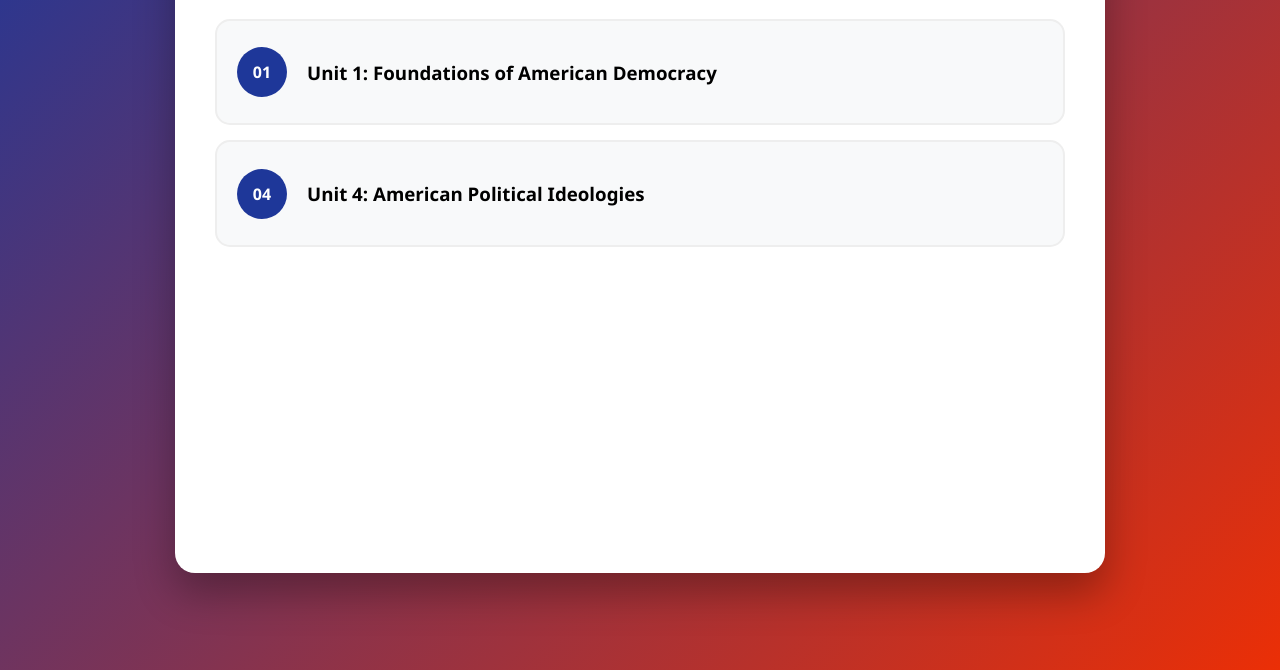
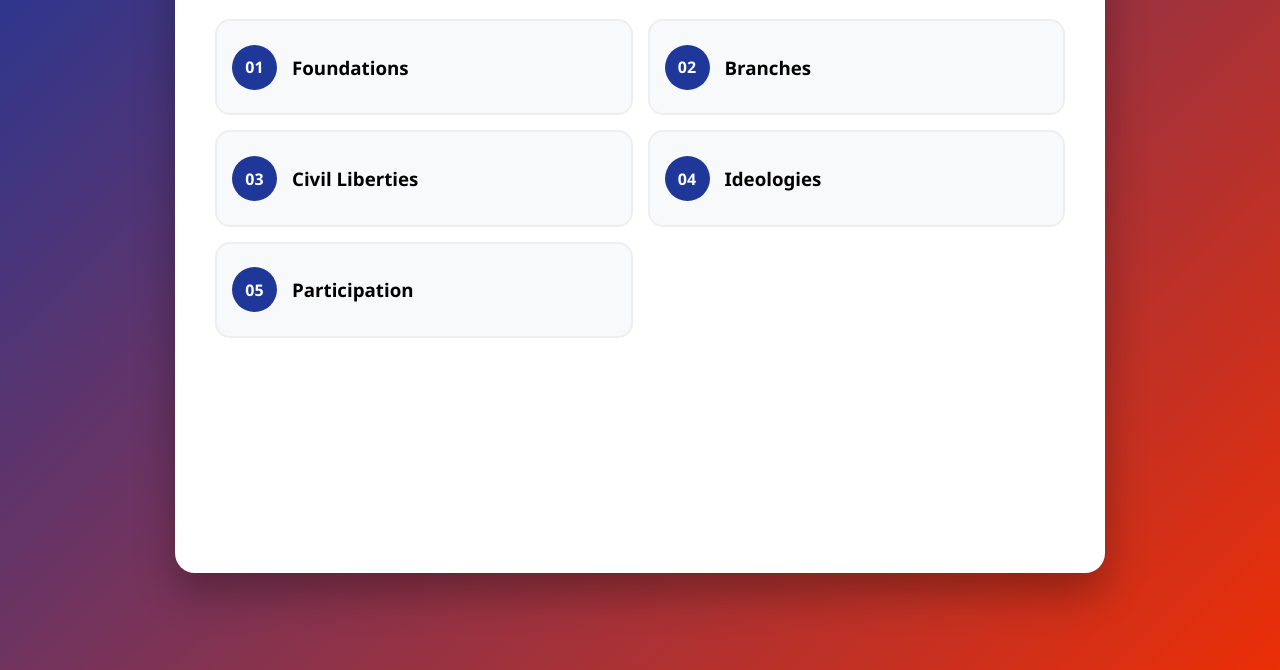
Before and after one commit to alinakristitaylor-lgtm/ap-gov-am-ideologies-study-guide, a plain HTML site: page index.html in a window 1280 px wide. Shown: the part 170-840 px from the top of the page. Drawn offline with Linux system fonts and the light colour scheme.

Commit message:
Update index.html

```diff
--- a/index.html
+++ b/index.html
@@ -12,24 +12,15 @@
         .tab-btn { flex: 1; padding: 15px; border: none; background: rgba(255,255,255,0.2); color: white; font-weight: bold; cursor: pointer; border-radius: 15px 15px 0 0; }
         .tab-btn.active { background: var(--white); color: var(--primary); }
         #main-card { background: var(--white); width: 100%; max-width: 850px; border-radius: 0 0 20px 20px; padding: 2.5rem; min-height: 600px; box-shadow: 0 20px 40px rgba(0,0,0,0.3); }
-        .unit-card { background: #f8f9fa; border: 2px solid #eee; padding: 20px; margin-bottom: 15px; border-radius: 15px; cursor: pointer; display: flex; align-items: center; gap: 20px; transition: 0.3s; }
+        .home-grid { display: grid; grid-template-columns: 1fr 1fr; gap: 15px; margin-top: 20px; }
+        .unit-card { background: #f8f9fa; border: 2px solid #eee; padding: 15px; border-radius: 15px; cursor: pointer; transition: 0.3s; display: flex; align-items: center; gap: 15px; }
         .unit-card:hover { border-color: var(--secondary); transform: translateY(-3px); }
-        .icon-circle { background: var(--primary); color: white; width: 50px; height: 50px; border-radius: 50%; display: flex; align-items: center; justify-content: center; font-weight: bold; }
+        .icon-circle { background: var(--primary); color: white; width: 45px; height: 45px; border-radius: 50%; display: flex; align-items: center; justify-content: center; font-weight: bold; flex-shrink: 0; }
         .mode-select { display: grid; grid-template-columns: 1fr 1fr; gap: 20px; margin-top: 20px; }
         .mode-btn { padding: 20px; border: 2px solid var(--secondary); border-radius: 12px; background: white; color: var(--primary); font-weight: bold; cursor: pointer; }
         .mode-btn:hover { background: var(--secondary); color: white; }
         .hidden { display: none; }
         .action-btn { background: var(--primary); color: white; padding: 12px 24px; border: none; border-radius: 8px; cursor: pointer; margin-top: 15px; }
-        /* Trivia/FRQ Styles */
-        .progress-box { width: 100%; background: #eee; height: 14px; border-radius: 7px; margin-bottom: 2rem; overflow: hidden; }
-        #bar { width: 0%; height: 100%; background: linear-gradient(90deg, #4a69bd, #eb2f06); transition: 0.4s; }
-        .opt-grid { display: grid; grid-template-columns: 1fr 1fr; gap: 15px; }
-        .btn-opt { padding: 16px; border: 2px solid #dcdde1; border-radius: 12px; cursor: pointer; font-weight: 600; }
-        .correct { background: var(--success); color: white; }
-        .wrong { background: var(--accent); color: white; }
-        .graph-container { display: flex; align-items: flex-end; justify-content: space-around; height: 250px; padding: 20px; border-left: 3px solid #333; border-bottom: 3px solid #333; margin: 30px 0; background: #fafafa; }
-        .graph-bar { width: 60px; background: var(--secondary); color: white; display: flex; align-items: flex-start; justify-content: center; padding-top: 10px; }
-        .rubric-box { display: none; background: #fff3cd; border-left: 6px solid #ffc107; padding: 15px; margin-top: 15px; }
     </style>
 </head>
 <body>
@@ -41,8 +32,13 @@
 <div id="main-card">
     <div id="home-content">
         <h1>AP Government Portal</h1>
-        <div class="unit-card" onclick="showUnit('unit1')"><div class="icon-circle">01</div><h3>Unit 1: Foundations of American Democracy</h3></div>
-        <div class="unit-card" onclick="showUnit('unit4')"><div class="icon-circle">04</div><h3>Unit 4: American Political Ideologies</h3></div>
+        <div class="home-grid">
+            <div class="unit-card" onclick="showUnit('unit1')"><div class="icon-circle">01</div><h3>Foundations</h3></div>
+            <div class="unit-card" onclick="showUnit('unit2')"><div class="icon-circle">02</div><h3>Branches</h3></div>
+            <div class="unit-card" onclick="showUnit('unit3')"><div class="icon-circle">03</div><h3>Civil Liberties</h3></div>
+            <div class="unit-card" onclick="showUnit('unit4')"><div class="icon-circle">04</div><h3>Ideologies</h3></div>
+            <div class="unit-card" onclick="showUnit('unit5')"><div class="icon-circle">05</div><h3>Participation</h3></div>
+        </div>
     </div>
 
     <div id="unit-menu" class="hidden">
@@ -61,16 +57,12 @@
 </div>
 
 <script>
-// Data Bank
 const data = {
-    unit1: {
-        title: "Unit 1: Foundations",
-        trivia: [{q: "Compromise that created a bicameral legislature.", a: "Great Compromise", options: ["Great Compromise", "3/5ths Compromise", "New Jersey Plan", "Virginia Plan"]}, {q: "System where power is divided between national and state levels.", a: "Federalism", options: ["Federalism", "Unitary", "Confederacy", "Democracy"]}],
-        frqs: [{title: "Separation of Powers", prompts: "Explain how checks and balances limit presidential power.", rubric: "Mention veto override, appointment confirmation, and impeachment."}]
-    },
+    unit1: { title: "Unit 1: Foundations", trivia: [], frqs: [] },
+    unit2: { title: "Unit 2: Interactions Among Branches", trivia: [], frqs: [] },
+    unit3: { title: "Unit 3: Civil Liberties & Rights", trivia: [], frqs: [] },
     unit4: {
-        title: "Unit 4: Ideologies",
-        // Your full 35-question bank
+        title: "Unit 4: American Political Ideologies",
         trivia: [
             {q: "The set of attitudes and beliefs that shape political behavior in a country.", a: "Political Culture", options: ["Political Culture", "Political Ideology", "Socialization", "Public Opinion"]},
             {q: "The belief in self-reliance and that people should get ahead on their own.", a: "Individualism", options: ["Individualism", "Free Enterprise", "Rule of Law", "Socialism"]},
@@ -108,13 +100,12 @@ const data = {
             {q: "Ideology focused on social reform and wealth redistribution.", a: "Progressivism", options: ["Progressivism", "Libertarianism", "Conservatism", "Capitalism"]},
             {q: "The rise in general price levels over time.", a: "Inflation", options: ["Inflation", "Recession", "GDP", "CPI"]}
         ],
-        frqs: [
-            {title: "Voter Turnout by Age", type: "bar", graphData: [{val: 48, label: "18-24"}, {val: 72, label: "65+"}], prompts: "Explain the life-cycle effect.", rubric: "Older voters have more stake in programs."}
-        ]
-    }
+        frqs: [{title: "Unit 4 Data Analysis", prompts: "Interpret voter turnout graphs.", rubric: "Key focus on demographics."}]
+    },
+    unit5: { title: "Unit 5: Political Participation", trivia: [], frqs: [] }
 };
 
-let currentUnit = 'unit4';
+let currentUnit = '';
 
 function showTab(tab) {
     document.getElementById('home-content').classList.remove('hidden');
@@ -123,8 +114,8 @@ function showTab(tab) {
 }
 
 function showUnit(key) {
+    currentUnit = key;
     document.getElementById('home-content').classList.add('hidden');
-    currentUnit = key;
     document.getElementById('unit-menu').classList.remove('hidden');
     document.getElementById('unit-title').innerText = data[key].title;
 }
@@ -132,7 +123,7 @@ function showUnit(key) {
 function initActivity(type) {
     document.getElementById('unit-menu').classList.add('hidden');
     document.getElementById('game-content').classList.remove('hidden');
-    document.getElementById('game-inner').innerHTML = `<h3>${type.toUpperCase()} - ${data[currentUnit].title}</h3><p><em>(Feature coming soon!)</em></p>`;
+    document.getElementById('game-inner').innerHTML = `<h3>${type.toUpperCase()} - ${data[currentUnit].title}</h3>`;
 }
 
 function resetUnit() { showUnit(currentUnit); }
```
